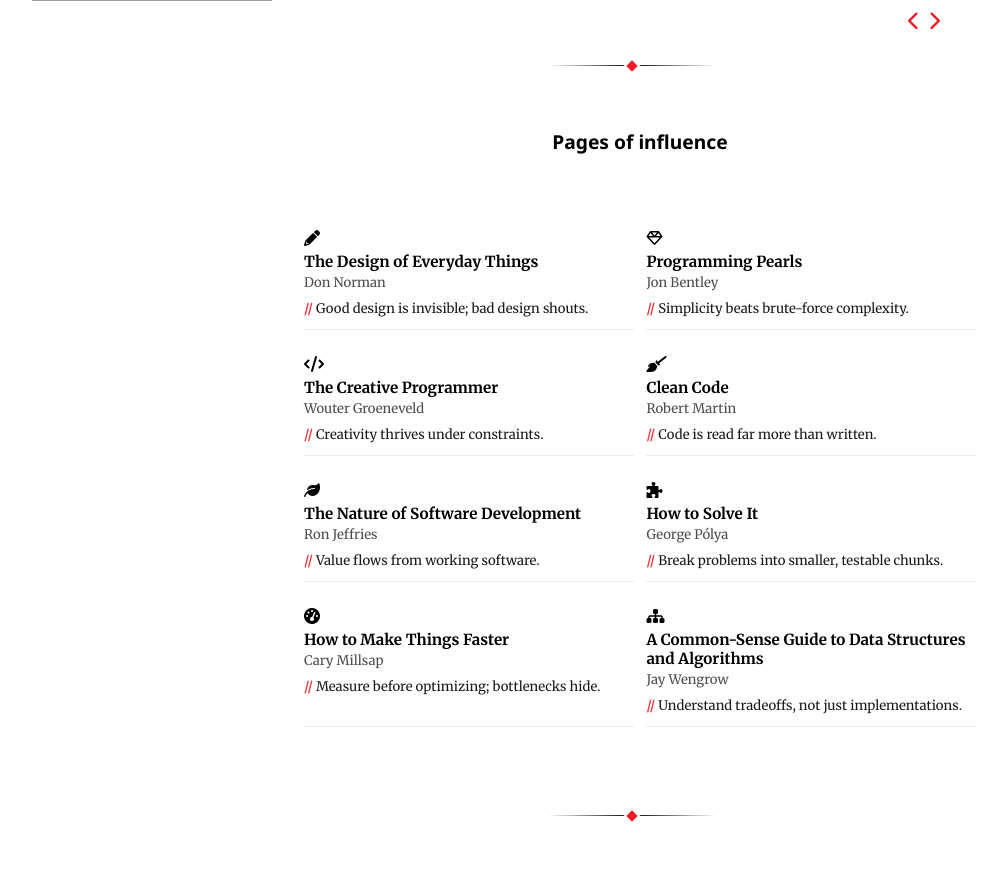
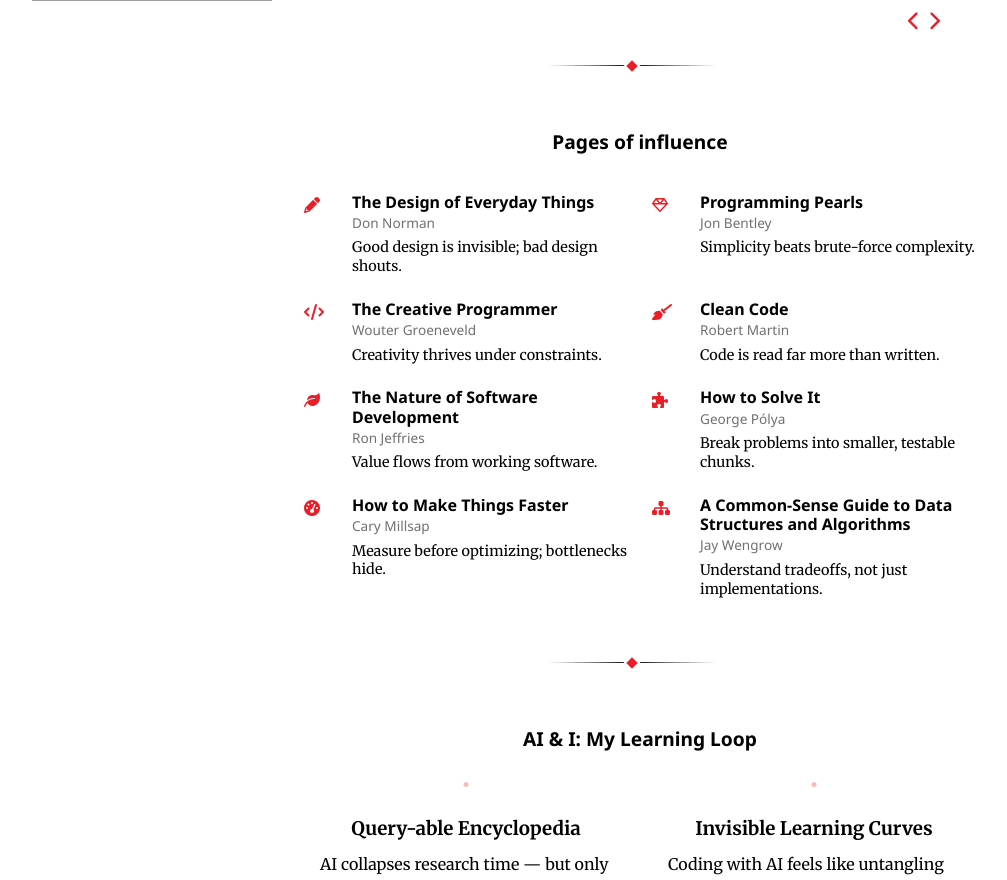
Before and after one commit to abhilashini/abhilashini.github.io, a Jekyll site: the page built from index.md, in a window 1280 px wide. Shown: the part 1150-2030 px from the top of the page, without its empty margins (8-1015 px from the left). Built offline with Jekyll 4.4.1, drawn with Linux system fonts in a browser that asks for light colours; grey boxes are pictures that could not be loaded.

Commit message:
Books - style updates

```diff
--- a/assets/css/style.css
+++ b/assets/css/style.css
@@ -282,106 +282,87 @@ body {
   outline: 2px solid var(--color-primary);
 }
 
-/* ===== BOOKS SECTION ===== */
-.books {
-  padding: 1.5rem 0;
-}
-
-.books h2 {
-  font-family: var(--font-heading);
-  font-size: 1.5rem;
-  color: var(--color-text);
-  margin-bottom: 1.2rem;
-}
-
+/* === Slim Two-Column Books === */
 .book-grid {
   display: grid;
-  grid-template-columns: repeat(2, 1fr);
-  gap: 0.8rem;
+  grid-template-columns: repeat(auto-fit, minmax(240px, 1fr));
+  gap: 1.5rem;
+  margin: 2rem 0;
 }
 
 .book-entry {
-  padding: 0.6rem 0;
-  border-bottom: 1px solid rgba(0, 0, 0, 0.08);
+  display: grid;
+  grid-template-columns: auto 1fr;
+  gap: 1rem; /* Reduced from 1.5rem */
+  align-items: start;
+}
+
+.book-icon {
+  width: 2rem; /* Smaller icon container */
+  height: 2rem;
+  font-size: 1rem; /* Smaller icon */
+  color: var(--color-primary);
+}
+
+.book-details {
+  gap: 0.2rem; /* Tighter vertical spacing */
 }
 
 .book-title {
-  font-family: var(--font-body);
-  font-weight: 600;
-  font-size: 0.95rem;
-  color: var(--color-text);
-  margin: 0;
-  line-height: 1.25;
+  font-size: 1rem; /* Slightly smaller */
+  line-height: 1.2;
+  font-family: var(--font-heading);
 }
 
 .book-author {
-  font-family: var(--font-body);
-  font-size: 0.82rem;
-  color: var(--color-text);
-  opacity: 0.7;
-  margin: 0.1rem 0;
+  font-size: 0.85rem;
+  color: var(--color-accent);
+  font-family: var(--font-heading);
 }
 
 .book-takeaway {
-  font-family: var(--font-body);
-  font-size: 0.82rem;
-  color: var(--color-text);
-  margin: 0.3rem 0 0;
-  opacity: 0.9;
+  font-size: 0.9rem;
+  margin-top: 0.3rem; /* Reduced from 0.5rem */
+  line-height: 1.3;
 }
 
-.book-takeaway::before {
-  content: "// ";
-  color: var(--color-icon);
-  font-weight: 600;
+@media (max-width: 768px) {
+  .book-grid {
+    grid-template-columns: 1fr;
+    gap: 1rem;
+  }
 }
 
-/* ===== AI SECTION ===== */
-.ai-section h2 {
-  font-family: var(--font-heading);
-  font-size: 1.5rem;
-  color: var(--color-text);
-  margin-bottom: 1.5rem;
-}
-
+/* AI Grid */
 .ai-grid {
   display: grid;
-  grid-template-columns: repeat(2, 1fr);
-  gap: 0.8rem;
+  grid-template-columns: repeat(auto-fit, minmax(280px, 1fr));
+  gap: 1.5rem;
+  margin: 3rem 0;
 }
 
 .ai-point {
-  padding: 0.8rem;
-  border-radius: 4px;
-  transition: background-color 0.2s;
-  border: 1px solid rgba(0, 0, 0, 0.08);
+  padding: 1rem;
+  position: relative;
 }
 
-.ai-point:hover {
-  background-color: var(--color-accent);
+/* Subtle Dot Divider */
+.ai-point::before {
+  content: "";
+  position: absolute;
+  left: 50%;
+  top: -1rem;
+  width: 5px;
+  height: 5px;
+  background: var(--color-primary);
+  border-radius: 50%;
+  transform: translateX(-50%);
+  opacity: 0.3;
 }
 
 .ai-point h3 {
-  font-family: var(--font-body);
-  font-weight: 600;
-  font-size: 0.95rem;
-  color: var(--color-text);
-  margin: 0 0 0.4rem 0;
-}
-
-.ai-point h3::before {
-  content: "// ";
-  color: var(--color-icon);
-  font-weight: 700;
-}
-
-.ai-point p {
-  font-family: var(--font-heading);
-  font-size: 0.85rem;
-  color: var(--color-text);
-  line-height: 1.4;
-  margin: 0;
-  opacity: 0.9;
+  text-align: center;
+  margin-bottom: 0.5rem;
 }
 
 @media (max-width: 768px) {
@@ -392,6 +373,8 @@ body {
   .section .doodle--right {
     position: static;
     width: 100%;
+
+
     text-align: center;
     margin: 1rem auto;
     left: initial;
```
